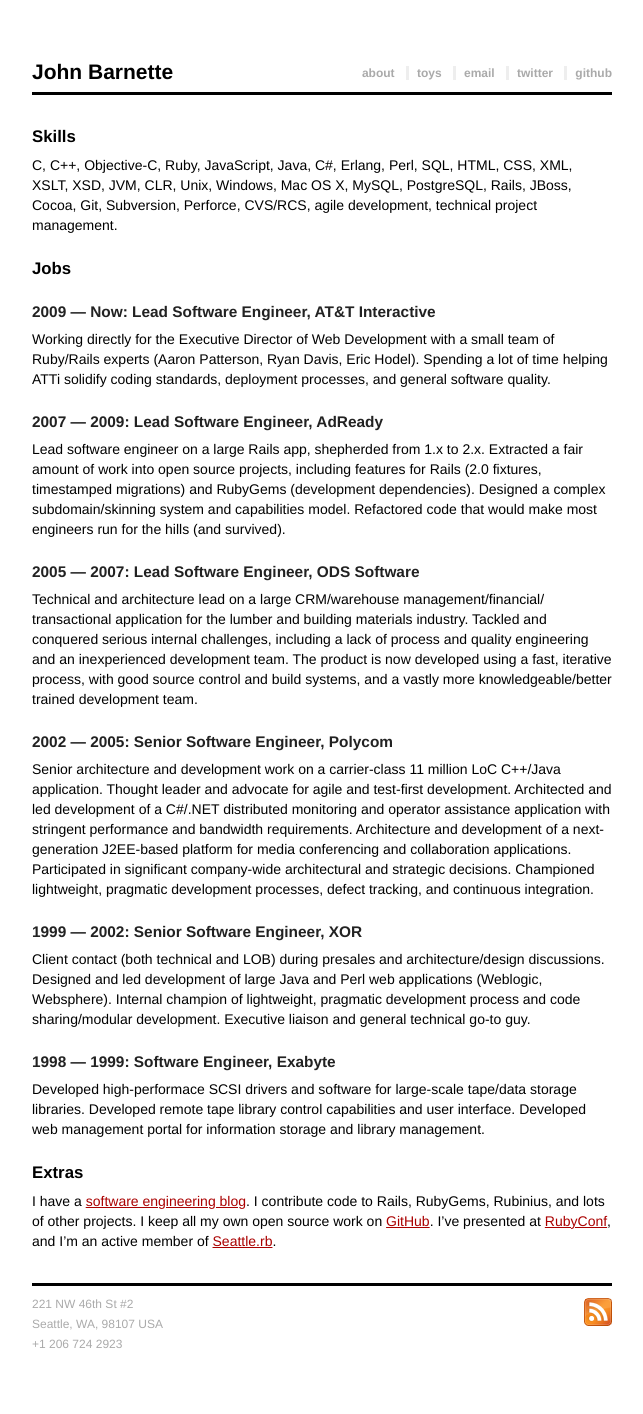
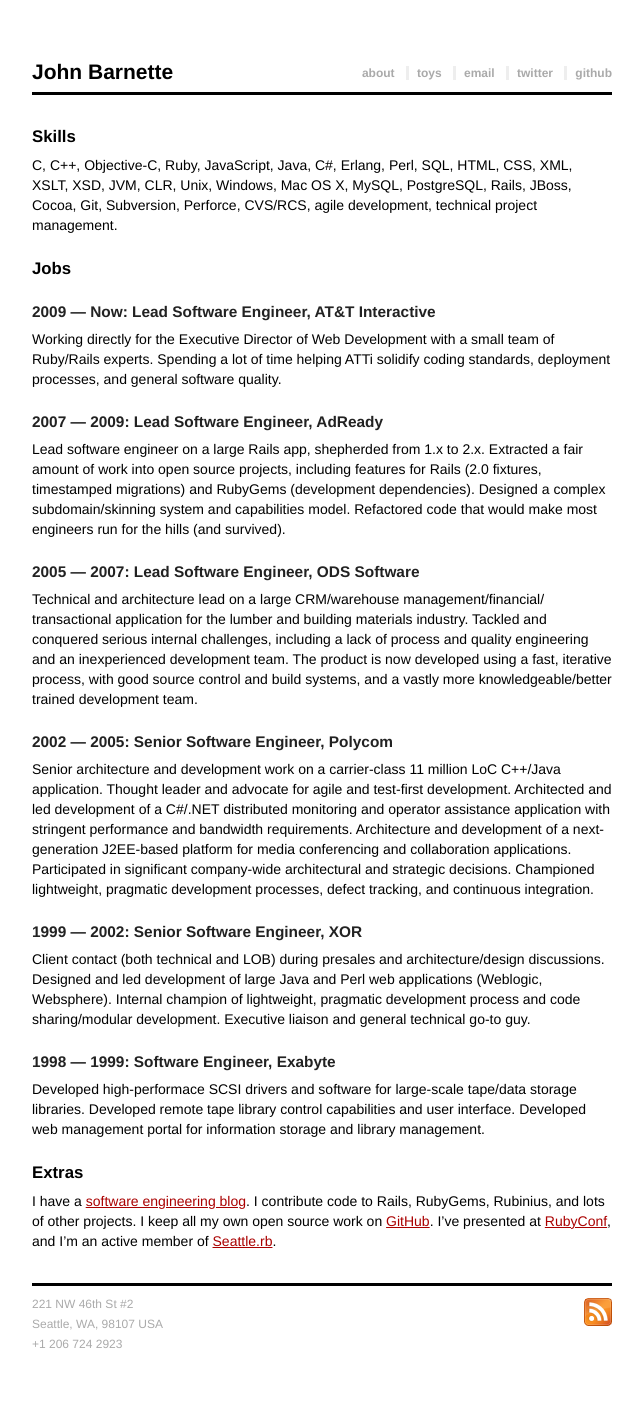
Before and after one commit to jbarnette/jbarnette.github.com, a Jekyll site: the page built from personal/resume.markdown, in a window 1280 px wide. Shown: the whole page, without its empty margins (318-961 px from the left). Built offline with Jekyll 4.4.1, drawn with Linux system fonts in a browser that asks for light colours; nearby versions of some CDN libraries.

Commit message:
Remove names.

```diff
--- a/personal/resume.markdown
+++ b/personal/resume.markdown
@@ -15,9 +15,9 @@ agile development, technical project management.
 ### 2009 &mdash; Now: Lead Software Engineer, AT&T Interactive
 
 Working directly for the Executive Director of Web Development with a
-small team of Ruby/Rails experts (Aaron Patterson, Ryan Davis, Eric
-Hodel). Spending a lot of time helping ATTi solidify coding standards,
-deployment processes, and general software quality.
+small team of Ruby/Rails experts. Spending a lot of time helping ATTi
+solidify coding standards, deployment processes, and general software
+quality.
 
 ### 2007 &mdash; 2009: Lead Software Engineer, AdReady
 
```
